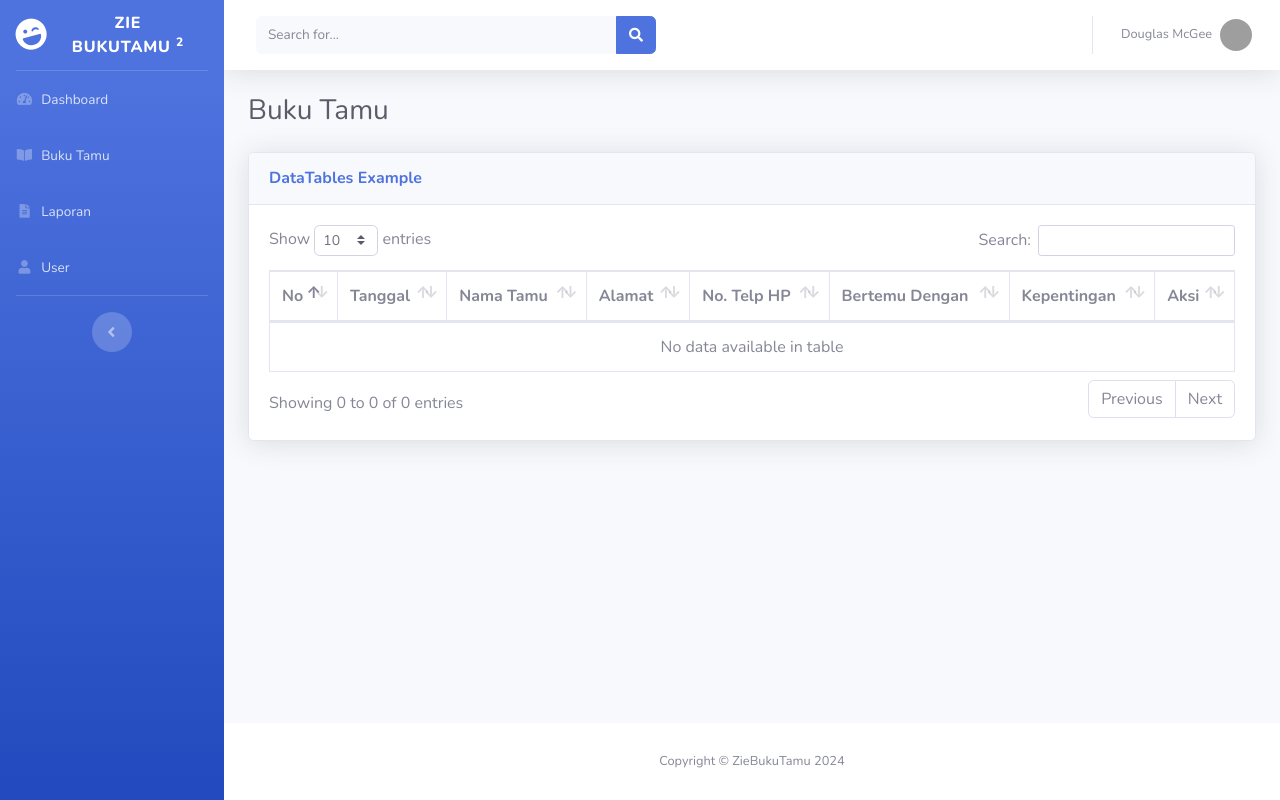
After one commit to Prajaaa08/Buku-Tamu, a PHP site: page /buku-tamu.php in a window 1280 px wide. The commit adds this page. Run offline with PHP 8.4, Linux system fonts and the light colour scheme; data that the repository does not hold is empty; grey boxes are pictures that could not be loaded.

Commit message:
menambahkan halaman bukutamu dan fitur menampilkan data tamu

```diff
--- /dev/null
+++ b/buku-tamu.php
@@ -0,0 +1,63 @@
+<?php
+require_once('function.php');
+include_once('templates/header.php');
+?>
+
+<!-- Begin Page Content -->
+<div class="container-fluid">
+
+    <!-- Page Heading -->
+    <h1 class="h3 mb-4 text-gray-800">Buku Tamu</h1>
+    <!-- DataTales Example -->
+    <div class="card shadow mb-4">
+        <div class="card-header py-3">
+            <h6 class="m-0 font-weight-bold text-primary">DataTables Example</h6>
+        </div>
+        <div class="card-body">
+            <div class="table-responsive">
+                <table class="table table-bordered" id="dataTable" width="100%" cellspacing="0">
+                    <thead>
+                        <tr>
+                            <th>No</th>
+                            <th>Tanggal</th>
+                            <th>Nama Tamu</th>
+                            <th>Alamat</th>
+                            <th>No. Telp HP</th>
+                            <th>Bertemu Dengan</th>
+                            <th>Kepentingan</th>
+                            <th>Aksi</th>
+                        </tr>
+                    </thead>
+
+                    <tbody>
+                        <?php
+                        // penomoran auto-increment
+                        $no = 1;
+                        // Query untuk memanggil semua data dari tabel buku_tamu
+                        $buku_tamu = query("SELECT * FROM buku_tamu");
+                        foreach($buku_tamu as $tamu) : ?>
+                        <tr>
+                            <td><?= $no++; ?></td>
+                            <td><?= $tamu['tanggal'] ?></td>
+                            <td><?= $tamu['nama_tamu'] ?></td>
+                            <td><?= $tamu['alamat'] ?></td>
+                            <td><?= $tamu['no_hp'] ?></td>
+                            <td><?= $tamu['bertemu'] ?></td>
+                            <td><?= $tamu['kepentingan'] ?></td>
+                            <td><button class="btn btn-success" type=""button>Ubah</button>
+                                <button class="btn btn-danger" type="button">Hapus</button></td>
+                        </tr>
+                        <?php endforeach; ?>
+                    </tbody>
+                </table>
+            </div>
+        </div>
+    </div>
+
+</div>
+<!-- /.container-fluid -->
+
+
+<?php
+include_once('templates/footer.php');
+?>
--- /dev/null
+++ b/function.php
@@ -0,0 +1,14 @@
+<?php
+// panggil file koneksi.php
+require_once('koneksi.php');
+
+// membuat query ke / dari database
+function query($query) {
+    global $koneksi;
+    $result = mysqli_query($koneksi, $query);
+    $rows = [];
+    while ($row = mysqli_fetch_assoc($result)) {
+        $rows[] = $row;
+    }
+    return $rows;
+}
--- /dev/null
+++ b/koneksi.php
@@ -0,0 +1,7 @@
+<?php
+define('HOST_NAME','localhost');
+define('USER_NAME','root');
+define('PASSWORD','');
+define('DB_NAME','app_bukutamu');
+
+$koneksi = mysqli_connect(HOST_NAME,USER_NAME,PASSWORD,DB_NAME);
--- a/templates/footer.php
+++ b/templates/footer.php
@@ -52,6 +52,13 @@
     <!-- Custom scripts for all pages-->
     <script src="assets/js/sb-admin-2.min.js"></script>
 
+        <!-- Page level plugins -->
+        <script src="vendor/datatables/jquery.dataTables.min.js"></script>
+    <script src="vendor/datatables/dataTables.bootstrap4.min.js"></script>
+
+    <!-- Page level custom scripts -->
+    <script src="js/demo/datatables-demo.js"></script>
+
 </body>
 
 </html>
--- a/templates/header.php
+++ b/templates/header.php
@@ -19,6 +19,9 @@
 
     <!-- Custom styles for this template-->
     <link href="assets/css/sb-admin-2.min.css" rel="stylesheet">
+
+    <!-- Custom styles for this page -->
+    <link href="vendor/datatables/dataTables.bootstrap4.min.css" rel="stylesheet">
 
 </head>
 
```
